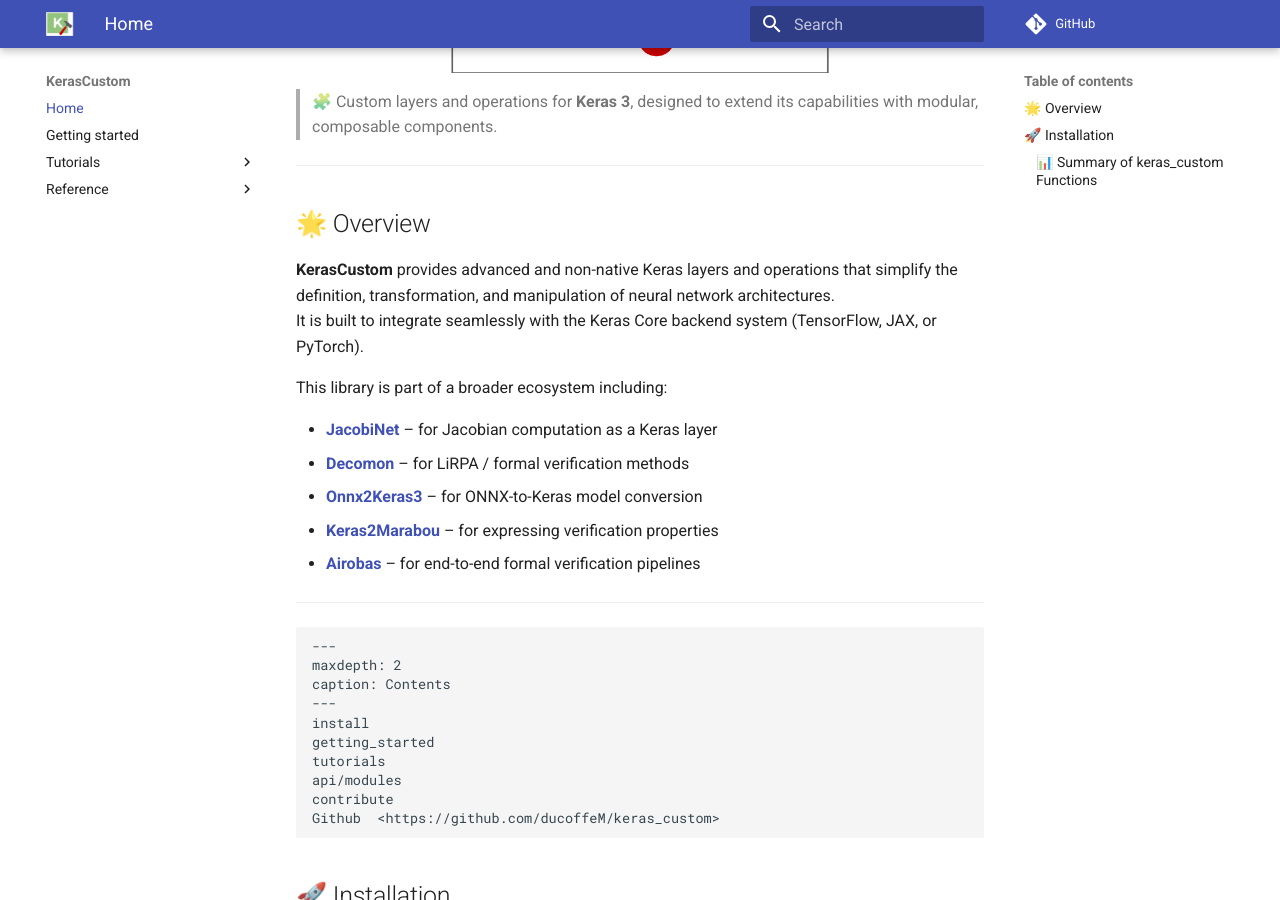
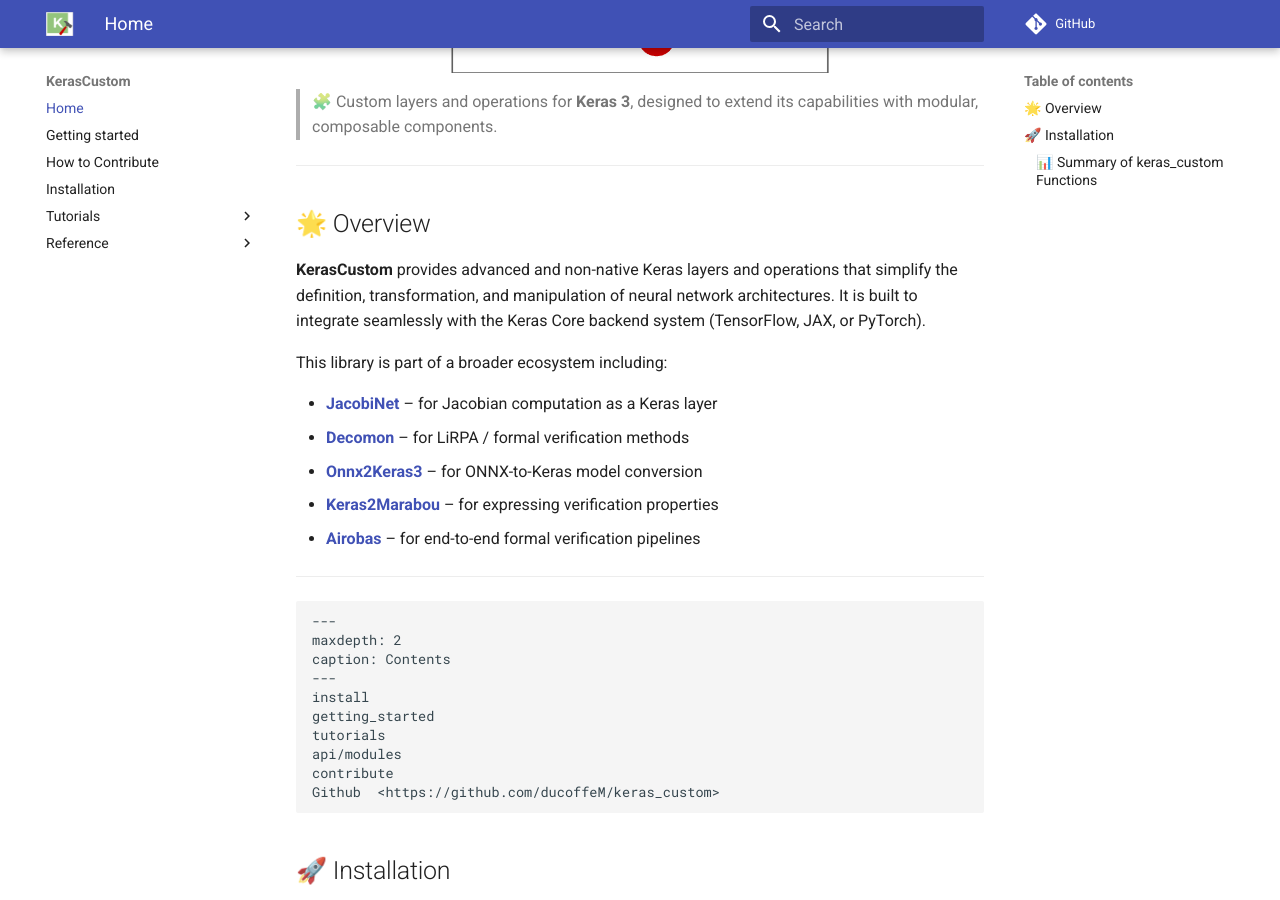
Before and after one commit to ducoffeM/keras_custom, an MkDocs documentation site: the page built from docs/index.md, in a window 1280 px wide and 900 px high, scrolled down 449 px. Built offline with MkDocs 1.6.1 and Material for MkDocs 9.7.7, drawn with Linux system fonts in a browser that asks for light colours; comment, search, counter and statistics services are not loaded.

```diff
--- a/mkdocs.yml
+++ b/mkdocs.yml
@@ -9,7 +9,9 @@ theme:
 
 nav:
   - Home: index.md
-  - Getting started: getting-started.md
+  - Getting started: getting_started.md
+  - How to Contribute: contribute.md
+  - Installation: install.md
   - Tutorials:
       - Model splitting: tutorials/model-splitting.md
       - Model switching: tutorials/model-switching.md
@@ -22,9 +24,8 @@ plugins:
       handlers:
         python:
           options:
-            docstring_style: numpy # or google or napoleon-like
-            rendering:
-              show_root_toc_entry: true
+            show_root_heading: true # Move this up
+            # Any other options at this level
 
 markdown_extensions:
   - admonition
```
Also changed, not shown: docs/index.md (line endings or trailing spaces), 1 other file.
